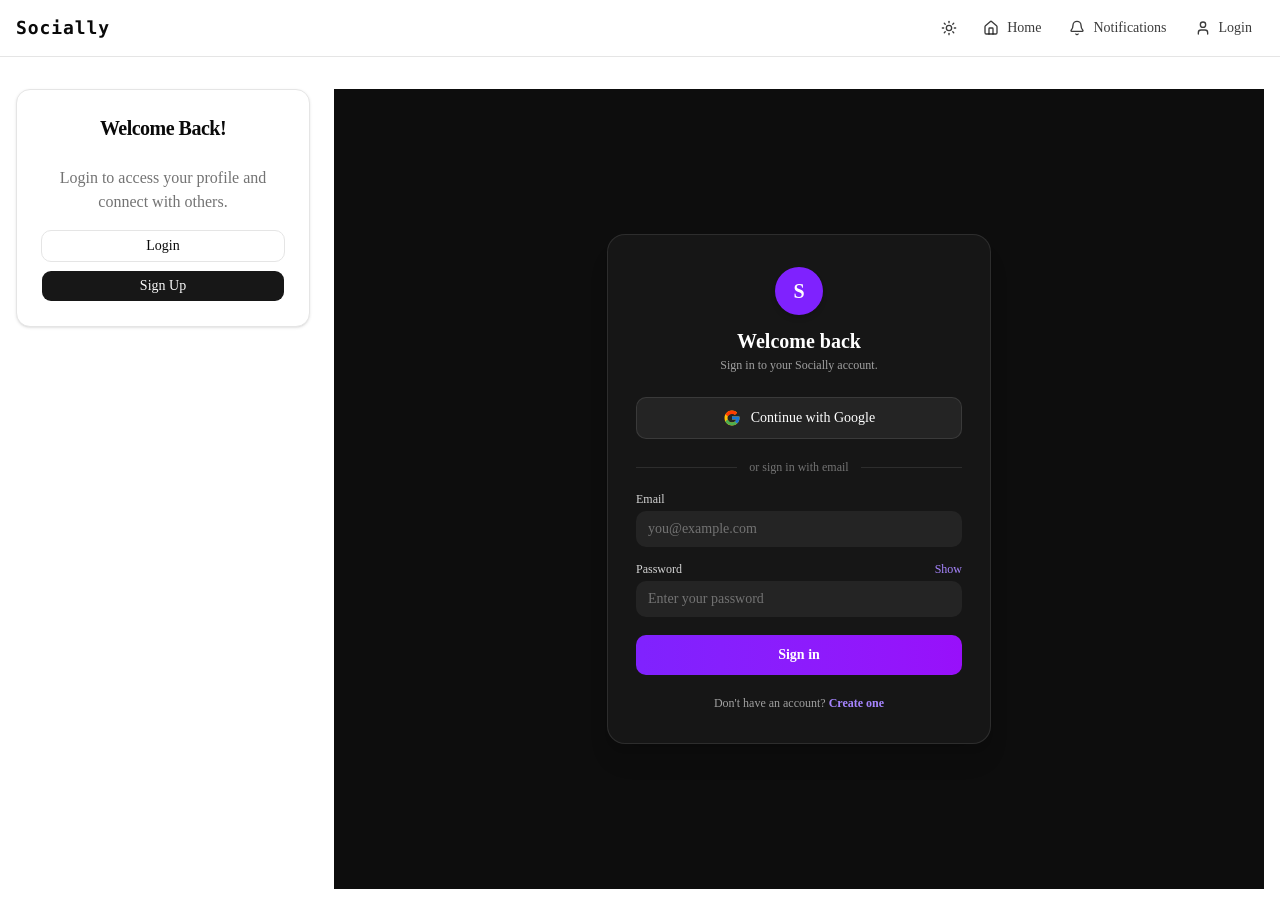
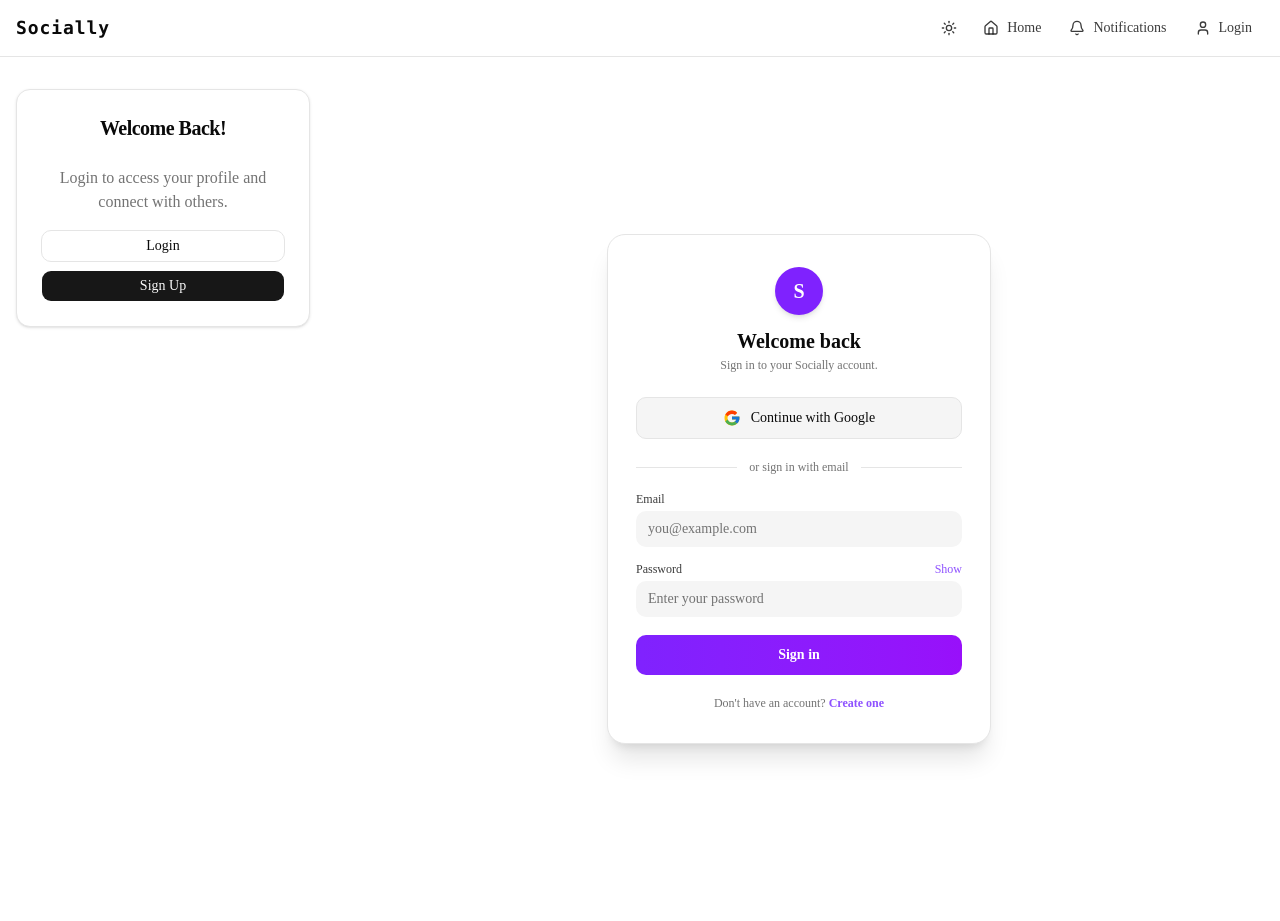
Before and after one commit to sidcode973/socially, a Next.js app: page /login in a window 1280 px wide. Built offline with nearby package versions, Linux system fonts and the light colour scheme; no server answers.

Commit message:
feat: image uplaod using claudinary

```diff
--- a/app/providers.tsx
+++ b/app/providers.tsx
@@ -15,12 +15,9 @@
         <Toaster
           position="top-center"
           toastOptions={{
-            style: {
-              background: '#1c1c1c',
-              color: '#fff',
-              border: '1px solid rgba(255,255,255,0.1)',
-              fontSize: '14px',
-            },
+            className:
+              "!bg-popover !text-popover-foreground !border !border-border",
+            style: { fontSize: '14px' },
             success: { iconTheme: { primary: '#a855f7', secondary: '#fff' } },
             error:   { iconTheme: { primary: '#f87171', secondary: '#fff' } },
           }}
--- /dev/null
+++ b/components/ImageUpload.tsx
@@ -0,0 +1,82 @@
+"use client";
+
+import { CldUploadWidget } from "next-cloudinary";
+import { ImageIcon, XIcon } from "lucide-react";
+import { Button } from "@/components/ui/button";
+
+/**
+ * The trigger button that opens the Cloudinary upload modal.
+ * Place this in your action bar.
+ */
+export function ImageUploadButton({
+  onChange,
+  disabled,
+}: {
+  onChange: (url: string) => void;
+  disabled?: boolean;
+}) {
+  return (
+    <CldUploadWidget
+      uploadPreset={process.env.NEXT_PUBLIC_CLOUDINARY_UPLOAD_PRESET}
+      options={{
+        maxFiles: 1,
+        resourceType: "image",
+        sources: ["local", "url", "camera"],
+        clientAllowedFormats: ["png", "jpg", "jpeg", "webp", "gif"],
+      }}
+      onSuccess={(result) => {
+        if (typeof result.info === "object" && "secure_url" in result.info) {
+          onChange(result.info.secure_url as string);
+        }
+      }}
+    >
+      {({ open }) => (
+        <Button
+          type="button"
+          variant="ghost"
+          size="sm"
+          onClick={() => open()}
+          disabled={disabled}
+          className="text-muted-foreground hover:text-foreground"
+        >
+          <ImageIcon className="h-4 w-4" />
+          Photo
+        </Button>
+      )}
+    </CldUploadWidget>
+  );
+}
+
+/**
+ * Preview thumbnail with a remove button. Render this above the action bar
+ * whenever there's an uploaded URL.
+ */
+export function ImagePreview({
+  value,
+  onRemove,
+  disabled,
+}: {
+  value: string;
+  onRemove: () => void;
+  disabled?: boolean;
+}) {
+  return (
+    <div className="relative inline-block mt-2">
+      {/* eslint-disable-next-line @next/next/no-img-element */}
+      <img
+        src={value}
+        alt="Upload preview"
+        className="max-h-48 rounded-lg border border-border object-cover"
+      />
+      <button
+        type="button"
+        onClick={onRemove}
+        disabled={disabled}
+        className="absolute -top-2 -right-2 rounded-full bg-black/80 hover:bg-black text-white p-1 disabled:opacity-50"
+        aria-label="Remove image"
+      >
+        <XIcon className="h-3.5 w-3.5" />
+      </button>
+    </div>
+  );
+}
--- a/components/auth/Login.tsx
+++ b/components/auth/Login.tsx
@@ -36,19 +36,19 @@
   }
 
   const inputCls =
-    "w-full rounded-lg bg-[#242424] px-3 py-2 text-sm text-white placeholder-neutral-500 outline-none focus:ring-2 focus:ring-violet-600 transition";
+    "w-full rounded-lg bg-muted px-3 py-2 text-sm text-foreground placeholder:text-muted-foreground outline-none focus:ring-2 focus:ring-violet-600 transition";
 
   return (
-    <div className="flex min-h-screen items-center justify-center bg-[#0d0d0d] px-4">
-      <div className="w-full max-w-sm rounded-2xl border border-white/10 bg-[#161616] px-7 py-8 shadow-xl">
+    <div className="flex min-h-screen items-center justify-center bg-background px-4">
+      <div className="w-full max-w-sm rounded-2xl border border-border bg-card text-card-foreground px-7 py-8 shadow-xl">
 
         {/* Avatar + heading */}
         <div className="flex flex-col items-center mb-6">
           <div className="w-12 h-12 rounded-full bg-violet-600 flex items-center justify-center text-white text-xl font-bold select-none shadow-md mb-3">
             S
           </div>
-          <h1 className="text-xl font-bold text-white">Welcome back</h1>
-          <p className="text-xs text-neutral-400 mt-0.5">Sign in to your Socially account.</p>
+          <h1 className="text-xl font-bold text-foreground">Welcome back</h1>
+          <p className="text-xs text-muted-foreground mt-0.5">Sign in to your Socially account.</p>
         </div>
 
         {/* Google */}
@@ -56,7 +56,7 @@
           type="button"
           onClick={handleGoogle}
           disabled={googleLoading || loading}
-          className="w-full flex items-center justify-center gap-2.5 rounded-lg border border-white/10 bg-[#242424] py-2.5 text-sm font-medium text-white hover:bg-[#2a2a2a] disabled:opacity-60 transition mb-5"
+          className="w-full flex items-center justify-center gap-2.5 rounded-lg border border-border bg-muted py-2.5 text-sm font-medium text-foreground hover:bg-muted/80 disabled:opacity-60 transition mb-5"
         >
           <GoogleIcon />
           {googleLoading ? "Redirecting…" : "Continue with Google"}
@@ -64,16 +64,16 @@
 
         {/* Divider */}
         <div className="flex items-center gap-3 mb-4">
-          <div className="flex-1 h-px bg-white/10" />
-          <span className="text-xs text-neutral-500">or sign in with email</span>
-          <div className="flex-1 h-px bg-white/10" />
+          <div className="flex-1 h-px bg-border" />
+          <span className="text-xs text-muted-foreground">or sign in with email</span>
+          <div className="flex-1 h-px bg-border" />
         </div>
 
         <form onSubmit={handleSubmit} className="flex flex-col gap-3.5">
 
           {/* Email */}
           <div className="flex flex-col gap-1">
-            <label className="text-xs text-neutral-300">Email</label>
+            <label className="text-xs text-foreground/80">Email</label>
             <input
               type="email"
               name="email"
@@ -86,11 +86,11 @@
           {/* Password */}
           <div className="flex flex-col gap-1">
             <div className="flex items-center justify-between">
-              <label className="text-xs text-neutral-300">Password</label>
+              <label className="text-xs text-foreground/80">Password</label>
               <button
                 type="button"
                 onClick={() => setShowPassword((v) => !v)}
-                className="text-xs text-violet-400 hover:text-violet-300 transition"
+                className="text-xs text-violet-500 hover:text-violet-400 transition"
               >
                 {showPassword ? "Hide" : "Show"}
               </button>
@@ -115,9 +115,9 @@
         </form>
 
         {/* Register link */}
-        <p className="mt-5 text-center text-xs text-neutral-400">
+        <p className="mt-5 text-center text-xs text-muted-foreground">
           Don&apos;t have an account?{" "}
-          <a href="/register" className="font-semibold text-violet-400 hover:text-violet-300 transition">
+          <a href="/register" className="font-semibold text-violet-500 hover:text-violet-400 transition">
             Create one
           </a>
         </p>
--- a/components/auth/Register.tsx
+++ b/components/auth/Register.tsx
@@ -40,34 +40,35 @@
     }
   }
 
-  const inputCls = "w-full rounded-lg bg-[#242424] px-3 py-2 text-sm text-white placeholder-neutral-500 outline-none focus:ring-2 focus:ring-violet-600 transition";
+  const inputCls =
+    "w-full rounded-lg bg-muted px-3 py-2 text-sm text-foreground placeholder:text-muted-foreground outline-none focus:ring-2 focus:ring-violet-600 transition";
 
   return (
-    <div className="flex min-h-screen items-center justify-center bg-[#0d0d0d] px-4">
-      <div className="w-full max-w-sm rounded-2xl border border-white/10 bg-[#161616] px-7 py-8 shadow-xl">
+    <div className="flex min-h-screen items-center justify-center bg-background px-4">
+      <div className="w-full max-w-sm rounded-2xl border border-border bg-card text-card-foreground px-7 py-8 shadow-xl">
 
         {/* Avatar + heading */}
         <div className="flex flex-col items-center mb-5">
           <div className="w-12 h-12 rounded-full bg-violet-600 flex items-center justify-center text-white text-xl font-bold select-none shadow-md mb-3">
             S
           </div>
-          <h1 className="text-xl font-bold text-white">Create your account</h1>
-          <p className="text-xs text-neutral-400 mt-0.5">Join Socially in under a minute.</p>
+          <h1 className="text-xl font-bold text-foreground">Create your account</h1>
+          <p className="text-xs text-muted-foreground mt-0.5">Join Socially in under a minute.</p>
         </div>
 
         <form onSubmit={handleSubmit} className="flex flex-col gap-3.5">
 
           {/* Full name */}
           <div className="flex flex-col gap-1">
-            <label className="text-xs text-neutral-300">
-              Full name <span className="text-neutral-500">(optional)</span>
+            <label className="text-xs text-foreground/80">
+              Full name <span className="text-muted-foreground">(optional)</span>
             </label>
             <input type="text" name="name" placeholder="Jane Doe" className={inputCls} />
           </div>
 
           {/* Username */}
           <div className="flex flex-col gap-1">
-            <label className="text-xs text-neutral-300">Username</label>
+            <label className="text-xs text-foreground/80">Username</label>
             <input
               type="text" name="username" placeholder="janedoe" required
               pattern="[a-zA-Z0-9_]{3,20}" title="3–20 characters: letters, numbers, underscores"
@@ -77,18 +78,18 @@
 
           {/* Email */}
           <div className="flex flex-col gap-1">
-            <label className="text-xs text-neutral-300">Email</label>
+            <label className="text-xs text-foreground/80">Email</label>
             <input type="email" name="email" placeholder="you@example.com" required className={inputCls} />
           </div>
 
           {/* Password */}
           <div className="flex flex-col gap-1">
             <div className="flex items-center justify-between">
-              <label className="text-xs text-neutral-300">Password</label>
+              <label className="text-xs text-foreground/80">Password</label>
               <button
                 type="button"
                 onClick={() => setShowPassword((v) => !v)}
-                className="text-xs text-violet-400 hover:text-violet-300 transition"
+                className="text-xs text-violet-500 hover:text-violet-400 transition"
               >
                 {showPassword ? "Hide" : "Show"}
               </button>
@@ -102,7 +103,7 @@
 
           {/* Confirm password */}
           <div className="flex flex-col gap-1">
-            <label className="text-xs text-neutral-300">Confirm password</label>
+            <label className="text-xs text-foreground/80">Confirm password</label>
             <input
               type={showPassword ? "text" : "password"}
               name="confirm" placeholder="Re-enter password" required
@@ -121,9 +122,9 @@
         </form>
 
         {/* Sign in link */}
-        <p className="mt-5 text-center text-xs text-neutral-400">
+        <p className="mt-5 text-center text-xs text-muted-foreground">
           Already have an account?{" "}
-          <a href="/login" className="font-semibold text-violet-400 hover:text-violet-300 transition">
+          <a href="/login" className="font-semibold text-violet-500 hover:text-violet-400 transition">
             Sign in
           </a>
         </p>
--- a/package.json
+++ b/package.json
@@ -14,12 +14,14 @@
     "@prisma/client": "^7.8.0",
     "bcrypt": "^6.0.0",
     "class-variance-authority": "^0.7.1",
+    "cloudinary": "^2.10.0",
     "clsx": "^2.1.1",
     "date-fns": "^4.1.0",
     "init": "^0.1.2",
     "lucide-react": "^1.14.0",
     "next": "16.2.6",
     "next-auth": "^4.24.14",
+    "next-cloudinary": "^6.17.5",
     "next-themes": "^0.4.6",
     "pg": "^8.20.0",
     "prisma": "^7.8.0",
```
Also changed, not shown: components/layout/postSection/PostSection.tsx (+10 -20 lines), 1 other file (tests, documents, lock files or other folders).
